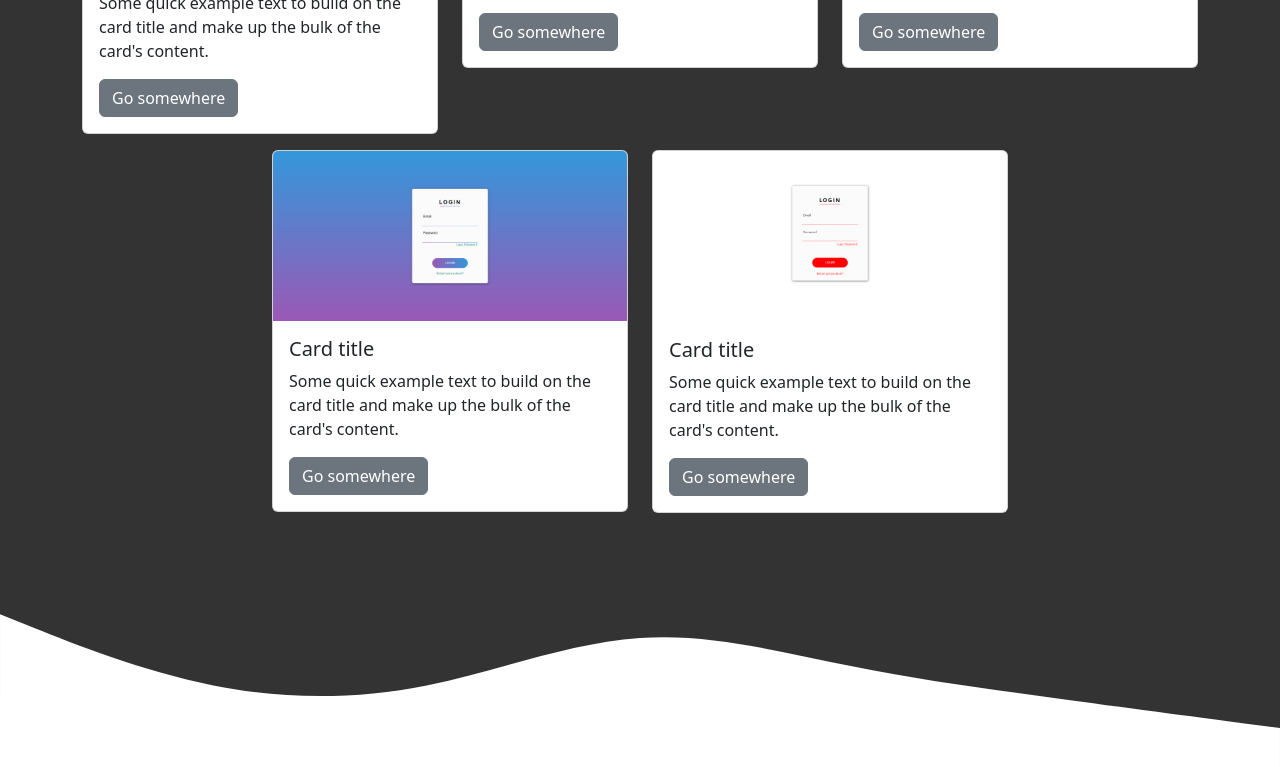
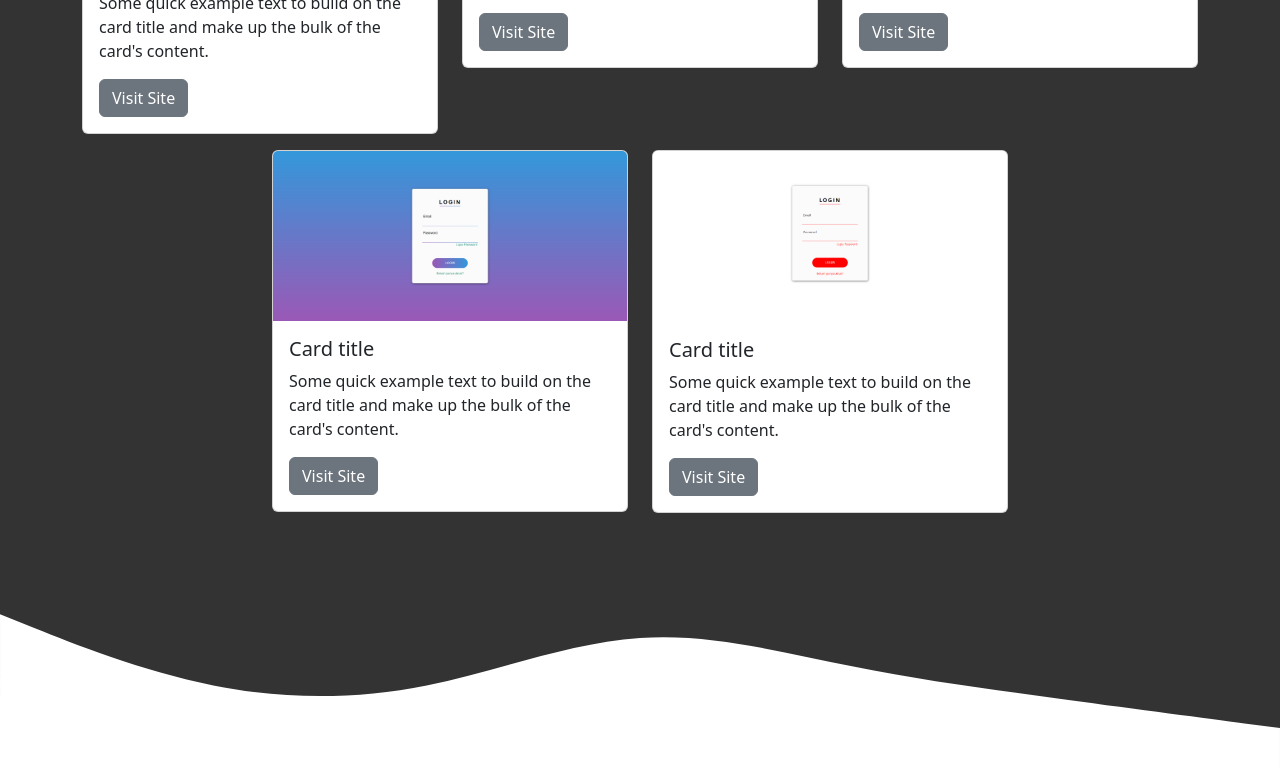
Before and after one commit to PanduRenoto/pandurenoto.github.io, a plain HTML site: page index.html in a window 1280 px wide. Shown: the part 1806-2573 px from the top of the page. Drawn offline with nearby package versions, Linux system fonts and the light colour scheme.

Commit message:
menambahkan akses web

```diff
--- a/index.html
+++ b/index.html
@@ -81,7 +81,7 @@
                                 <div class="card-body">
                                     <h5 class="card-title">Card title</h5>
                                     <p class="card-text">Some quick example text to build on the card title and make up the bulk of the card's content.</p>
-                                    <a href="#" class="btn btn-secondary">Go somewhere</a>
+                                    <a href="https://pandurenoto.github.io/pandurenoto.github.io-project1/" class="btn btn-secondary">Visit Site</a>
                                 </div>
                             </div>
                         </div>
@@ -91,7 +91,7 @@
                                 <div class="card-body">
                                     <h5 class="card-title">Card title</h5>
                                     <p class="card-text">Some quick example text to build on the card title and make up the bulk of the card's content.</p>
-                                    <a href="#" class="btn btn-secondary">Go somewhere</a>
+                                    <a href="https://pandurenoto.github.io/pandurenoto.github.io-project2/" class="btn btn-secondary">Visit Site</a>
                                 </div>
                             </div>
                         </div>
@@ -101,7 +101,7 @@
                                 <div class="card-body">
                                     <h5 class="card-title">Card title</h5>
                                     <p class="card-text">Some quick example text to build on the card title and make up the bulk of the card's content.</p>
-                                    <a href="#" class="btn btn-secondary">Go somewhere</a>
+                                    <a href="https://pandurenoto.github.io/pandurenoto.github.io-project3/" class="btn btn-secondary">Visit Site</a>
                                 </div>
                             </div>
                         </div>
@@ -111,7 +111,7 @@
                                 <div class="card-body">
                                     <h5 class="card-title">Card title</h5>
                                     <p class="card-text">Some quick example text to build on the card title and make up the bulk of the card's content.</p>
-                                    <a href="#" class="btn btn-secondary">Go somewhere</a>
+                                    <a href="https://pandurenoto.github.io/pandurenoto.github.io-project4/" class="btn btn-secondary">Visit Site</a>
                                 </div>
                             </div>
                         </div>
@@ -121,7 +121,7 @@
                                 <div class="card-body">
                                     <h5 class="card-title">Card title</h5>
                                     <p class="card-text">Some quick example text to build on the card title and make up the bulk of the card's content.</p>
-                                    <a href="#" class="btn btn-secondary">Go somewhere</a>
+                                    <a href="https://pandurenoto.github.io/pandurenoto.github.io-project5/" class="btn btn-secondary">Visit Site</a>
                                 </div>
                             </div>
                         </div>
```
